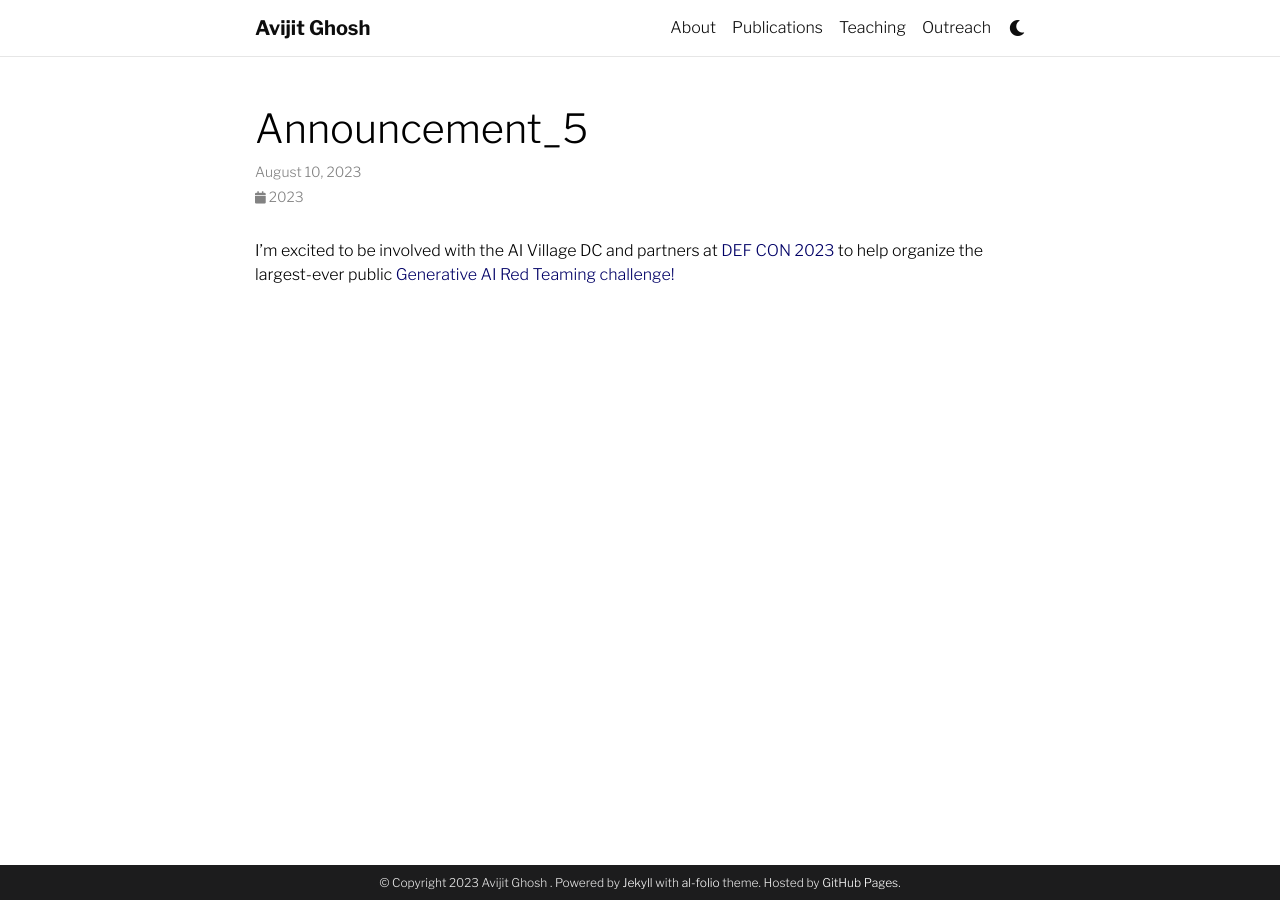
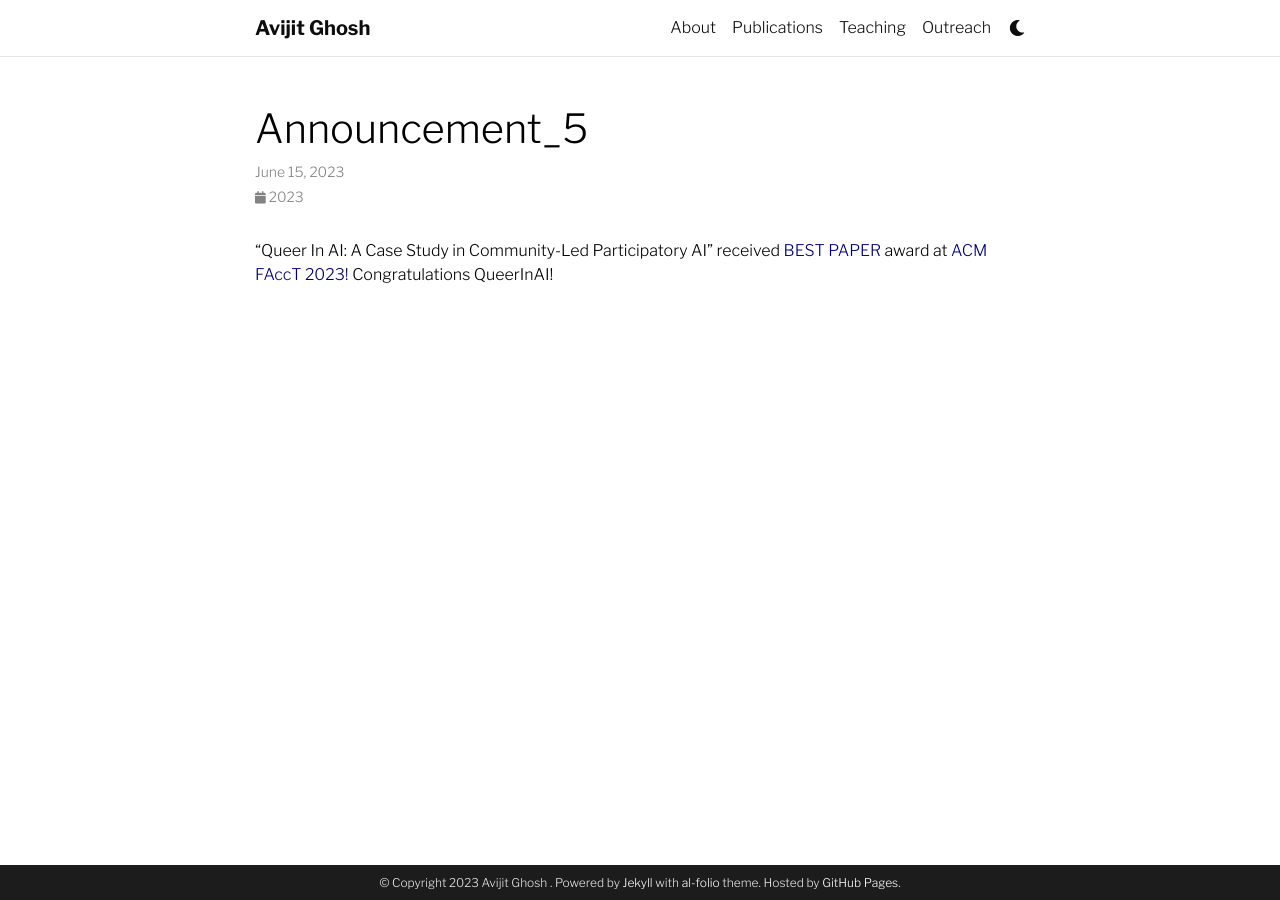
Before and after one commit to evijit/evijit.github.io, a Jekyll site: the page built from _news/announcement_5.md, in a window 1280 px wide. Built offline with Jekyll 4.4.1, drawn with Linux system fonts in a browser that asks for light colours; full-size pictures stand in for the smaller copies a plugin makes; comment, search, counter and statistics services are not loaded; a style sheet for code colours, icons or effects is not loaded.

Commit message:
fixed news

```diff
--- a/_news/announcement_5.md
+++ b/_news/announcement_5.md
@@ -1,8 +1,8 @@
 ---
 layout: post
-date: 2023-08-10 15:59:00-0400
+date: 2023-06-15 15:59:00-0400
 inline: true
 related_posts: false
 ---
 
-I'm excited to be involved with the AI Village DC and partners at [DEF CON 2023](https://defcon.org/) to help organize the largest-ever public [Generative AI Red Teaming challenge!](http://aivillage.org/generative%20red%20team/generative-red-team/)
+"Queer In AI: A Case Study in Community-Led Participatory AI" received [BEST PAPER](https://evijit.io/assets/pdf/FAccTBestPaperAward.pdf) award at [ACM FAccT 2023!](https://facctconference.org/2023/index.html) Congratulations QueerInAI!
```
Also changed, not shown: _news/announcement_6.md (+2 -2 lines).
